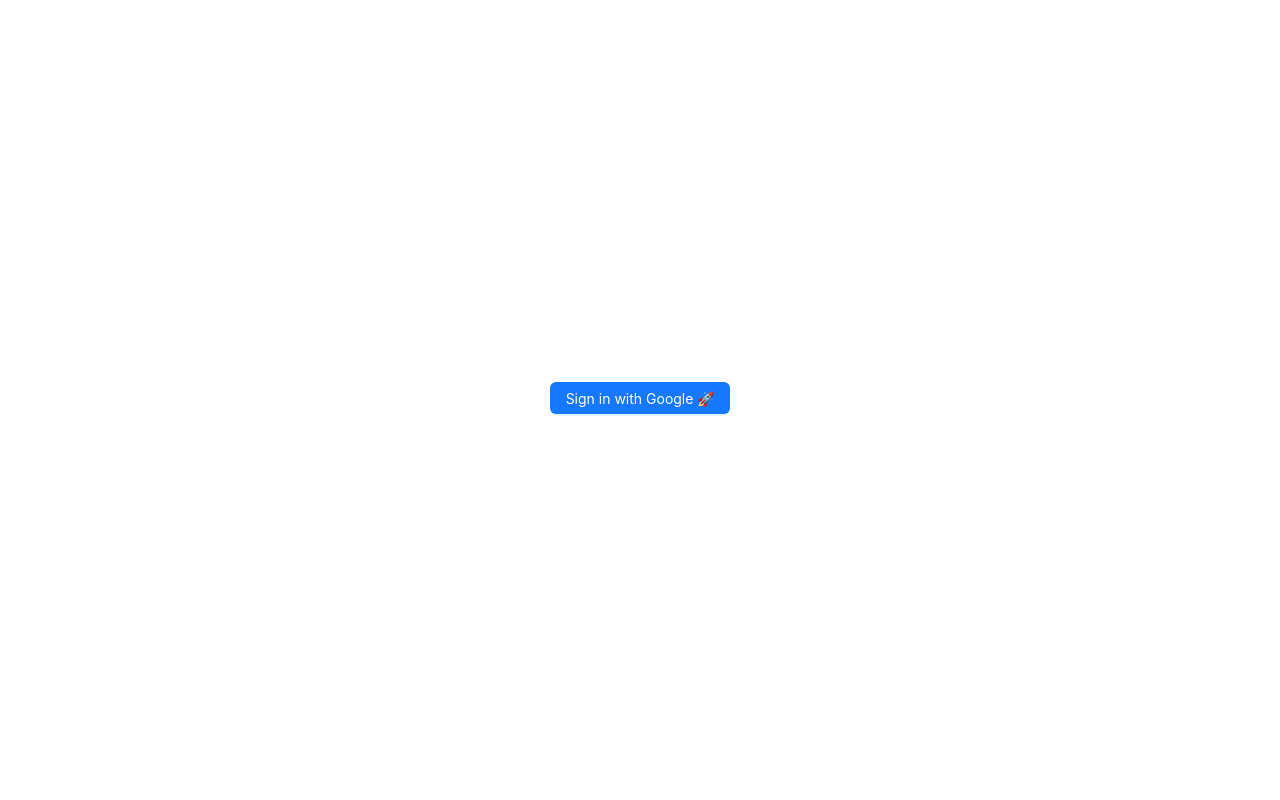
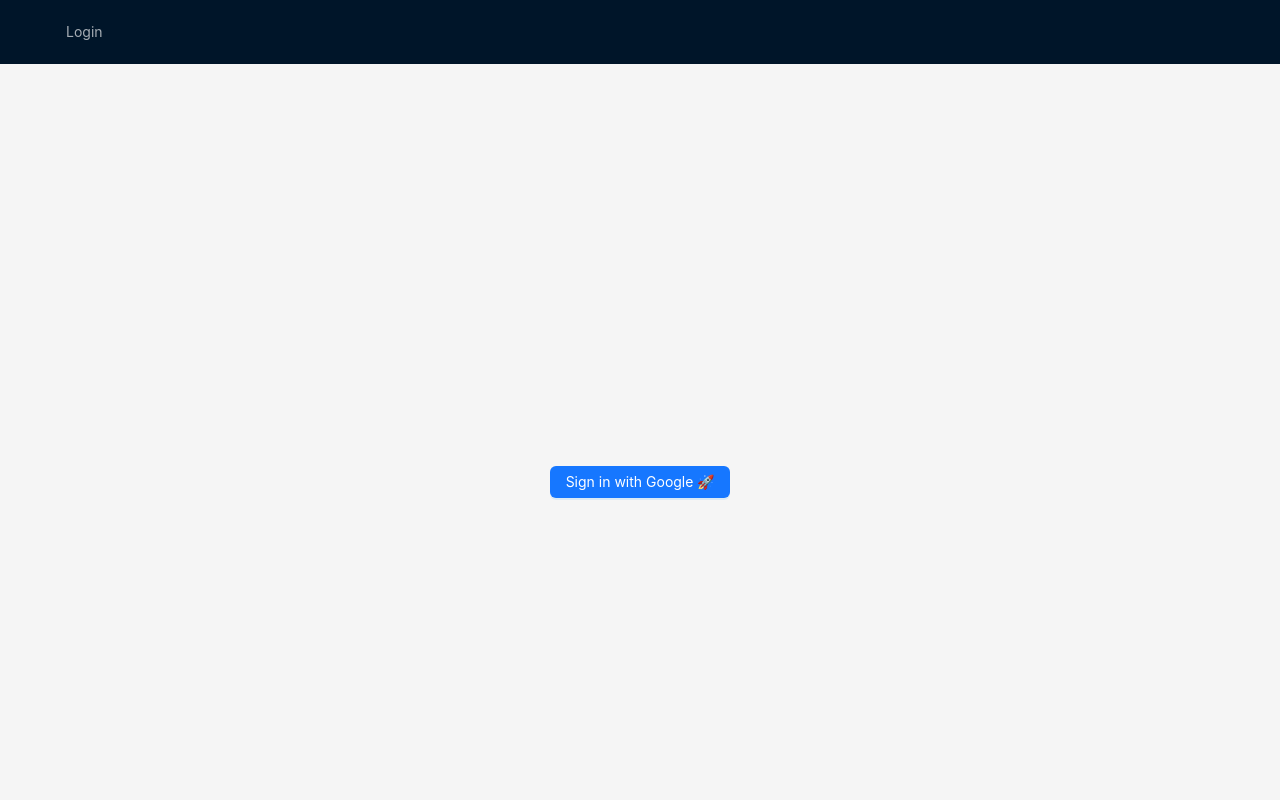
Before and after one commit to KimAnastasiia/planner-frontend, a React (Create React App) app: page /login in a window 1280 px wide. Shown: the top 800 px of the page. Built offline with nearby package versions, Linux system fonts and the light colour scheme.

Commit message:
created menu

```diff
--- a/src/App.js
+++ b/src/App.js
@@ -1,11 +1,86 @@
-import './App.css';
-import Login from './Login';
+
+import { Routes, Route, Link, useNavigate, useLocation } from "react-router-dom";
+import "antd/dist/reset.css"
+import { Layout, Menu, notification } from "antd"
+import { useEffect, useState } from "react";
+import Login from "./Login";
 
 
 
-function App() {
+
+let App = () => {
+
+  let navigate = useNavigate()
+  let location = useLocation()
+  let [login, setLogin] = useState(false);
+
+  const [api, contextHolder] = notification.useNotification();
+
+  useEffect(() => {
+    checkLoginIsActive();
+  }, [localStorage.getItem("apiKey")])
+
+  let checkLoginIsActive = async () => {
+
+    if (localStorage.getItem("apiKey") == null) {
+      setLogin(false);
+      return;
+    } else {
+      setLogin(true)
+    }
+  }
+
+
+  const openNotification = (placement, text, type) => {
+    api[type]({
+      message: 'Notification',
+      description: text,
+      placement,
+    });
+  };
+
+  let disconnect = async () => {
+    localStorage.removeItem("apiKey");
+    setLogin(false)
+    navigate("/login")
+  }
+
+
+  let { Header, Content, Footer } = Layout;
+
   return (
-   <Login/>
+    <Layout style={{ minHeight: "100vh" }}>
+      {contextHolder}
+      <Header>
+        {!login &&
+          <Menu theme="dark" mode="horizontal" items={[
+            { key: "menuLogin", label: <Link to="/login">Login</Link> },
+          ]}>
+          </Menu>
+        }
+
+        {login &&
+          <Menu theme="dark" mode="horizontal" items={[
+
+            { key: "menuDisconnect", label: <Link to="#" onClick={disconnect} >Disconnect</Link> },
+          ]}>
+          </Menu>
+        }
+
+      </Header>
+
+      <Content style={{ padding: "20px 50px" }}>
+        <Routes>
+          <Route path="/login" element={
+            <Login openNotification={openNotification} />
+          }></Route>
+
+        </Routes>
+      </Content>
+
+      <Footer style={{ textAlign: "center" }}> My Website</Footer>
+
+    </Layout>
   );
 }
 
--- a/src/Global.js
+++ b/src/Global.js
@@ -1 +1 @@
-export let backendUrl = "https://vercel.com/kimanastasiia/amazon-discounts-backend"
+export let backendUrl = process.env.REACT_APP_BACKEND_BASE_URL
--- a/src/Login.js
+++ b/src/Login.js
@@ -7,26 +7,28 @@
 
 const Login = () => {
 
-  const login = useGoogleLogin({onSuccess: tokenResponse =>{
-    checkUser(tokenResponse.access_token)
-  }});
+  const login = useGoogleLogin({
+    onSuccess: tokenResponse => {
+      checkUser(tokenResponse.access_token)
+    }
+  });
 
- const checkUser=async(access_token)=>{
-  localStorage.setItem('access_token',access_token);
+  const checkUser = async (access_token) => {
+    localStorage.setItem('access_token', access_token);
 
-  let response = await fetch(backendUrl + "/users?access_token="+access_token)
+    let response = await fetch(backendUrl + "/users?access_token=" + access_token)
+    localStorage.setItem("apiKey", access_token)
+    if (response.ok) {
+      console.log("Logined")
+    }
 
-  if(response.ok){
-    console.log("Logined")
   }
-  console.log(response)
- }
 
   return (
-    <Flex justify='center' align='center' style={{minHeight:800}}>
-    <Form.Item >
-      <Button style={{width:"100%", marginTop:20}} type='primary' onClick={() => login()}>  Sign in with Google 🚀</Button>
-    </Form.Item>
+    <Flex justify='center' align='center' style={{ minHeight: 800 }}>
+      <Form.Item >
+        <Button style={{ width: "100%", marginTop: 20 }} type='primary' onClick={() => login()}>  Sign in with Google 🚀</Button>
+      </Form.Item>
     </Flex>)
 }
 
--- a/src/index.js
+++ b/src/index.js
@@ -4,12 +4,15 @@
 import App from './App';
 import reportWebVitals from './reportWebVitals';
 import { GoogleOAuthProvider } from '@react-oauth/google';
+import { BrowserRouter } from 'react-router-dom';
 const root = ReactDOM.createRoot(document.getElementById('root'));
 root.render(
   <React.StrictMode>
-    <GoogleOAuthProvider clientId="190541474326-dhb8n9vuv9vbd81b9qdit1s0849un5pj.apps.googleusercontent.com">
-    <App />
-  </GoogleOAuthProvider>
+    <BrowserRouter>
+      <GoogleOAuthProvider clientId="190541474326-dhb8n9vuv9vbd81b9qdit1s0849un5pj.apps.googleusercontent.com">
+        <App />
+      </GoogleOAuthProvider>
+    </BrowserRouter>
   </React.StrictMode>
 );
 
```
Also changed, not shown: 2 other files (tests, documents, lock files or other folders).
